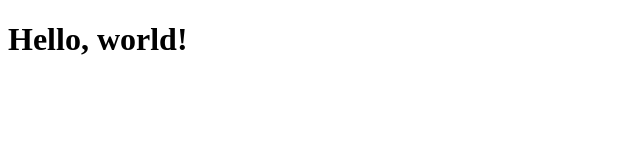
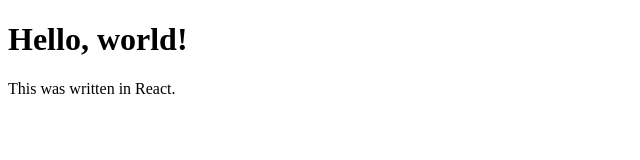
Before and after one commit to asvirts/hello-react, a plain HTML site: page index.html in a window 1280 px wide. Shown: the whole page, without its empty margins (0-640 px from the left). Drawn offline with nearby package versions, Linux system fonts and the light colour scheme.

Commit message:
hello world

```diff
--- a/index.html
+++ b/index.html
@@ -15,6 +15,7 @@
 </head>
 <body>
     <div id="root"></div>
+    <div id="root-p"></div>
     <script src="scripts.js" type="text/babel"></script>
 </body>
 </html>
--- a/scripts.js
+++ b/scripts.js
@@ -1 +1,2 @@
 ReactDOM.render(<h1>Hello, world!</h1>, document.getElementById("root"))
+ReactDOM.render(<p>This was written in React.</p>, document.getElementById("root-p"))
```
